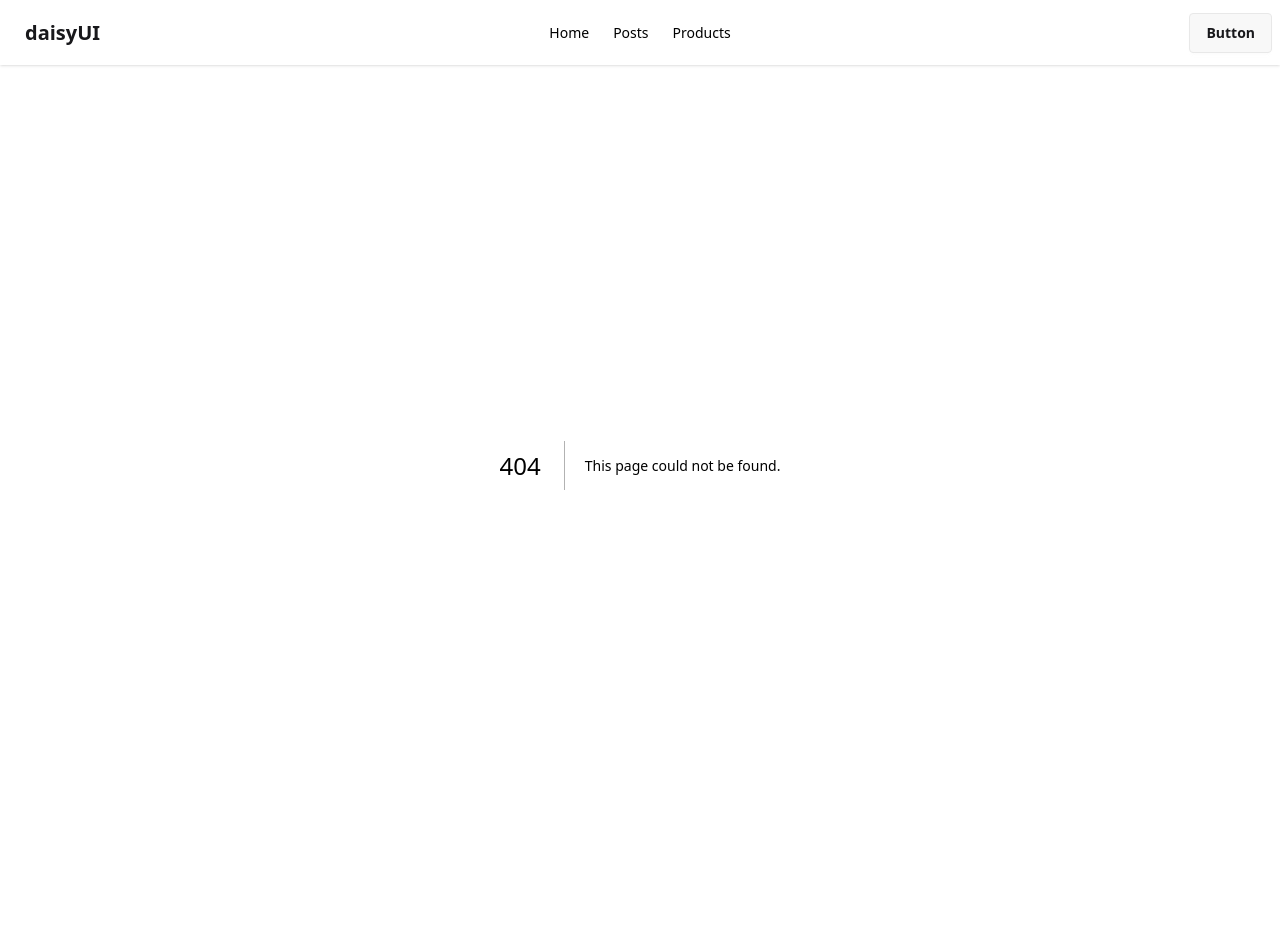
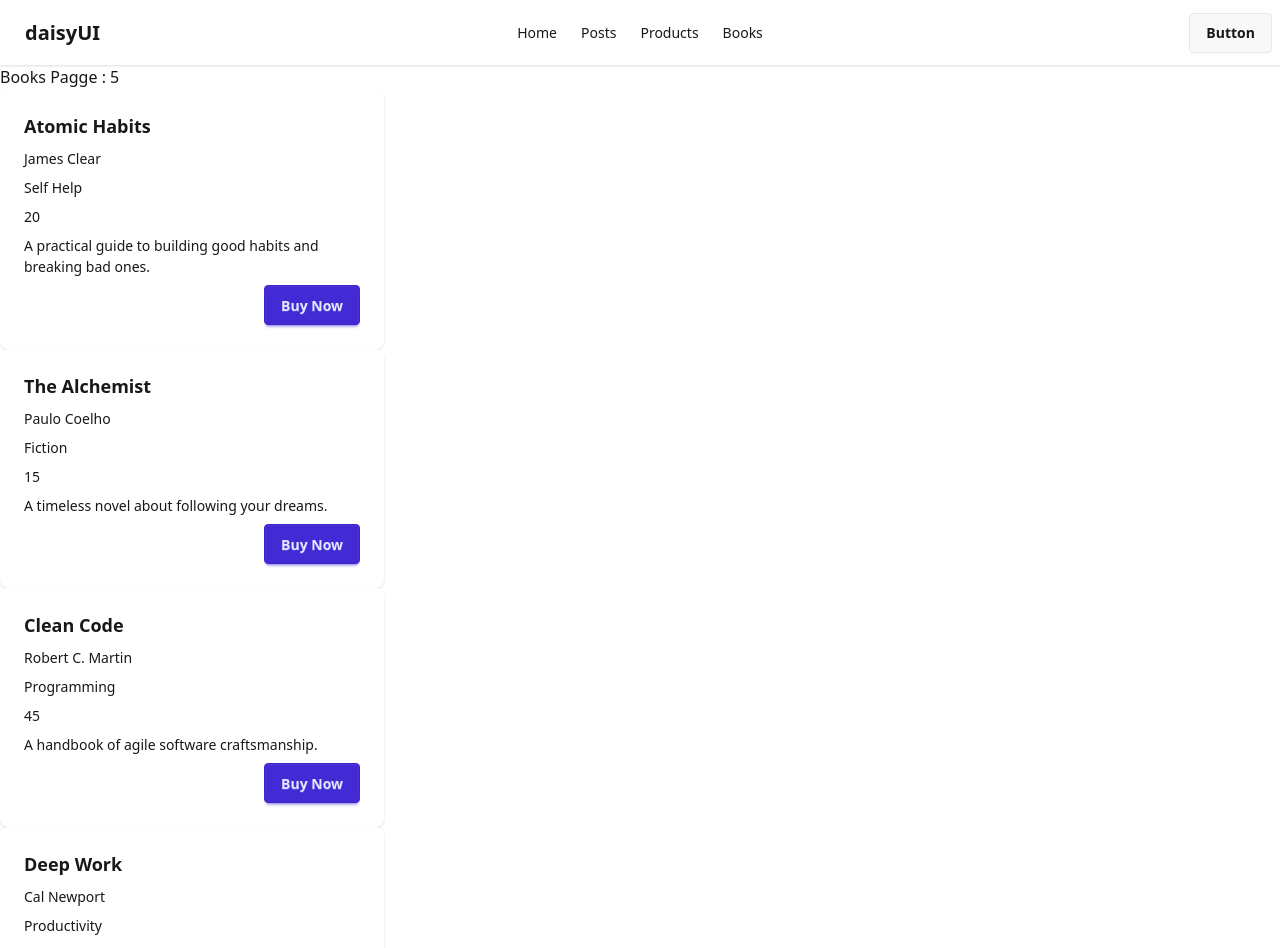
Before and after one commit to jk-jumur/nextjs-data-fetch, a Next.js app: page /books in a window 1280 px wide. Before the commit this address had no page. Shown: the top 948 px of the page. Before the commit the page ends 865 px from the top, so only its background shows below. Built offline with nearby package versions, Linux system fonts and the light colour scheme; data requests are answered from the project's data file.

Commit message:
recape isr with revalidate and ssg vs isr

```diff
--- a/db.json
+++ b/db.json
@@ -55,5 +55,63 @@
       "image": "https://picsum.photos/300/200?random=5",
       "description": "Compact and powerful ultrabook for professionals."
     }
+  ],
+
+  "books": [
+    {
+      "id": 1,
+      "title": "Atomic Habits",
+      "author": "James Clear",
+      "category": "Self Help",
+      "price": 20,
+      "rating": 4.9,
+      "stock": 50,
+      "image": "https://picsum.photos/300/400?random=11",
+      "description": "A practical guide to building good habits and breaking bad ones."
+    },
+    {
+      "id": 2,
+      "title": "The Alchemist",
+      "author": "Paulo Coelho",
+      "category": "Fiction",
+      "price": 15,
+      "rating": 4.8,
+      "stock": 35,
+      "image": "https://picsum.photos/300/400?random=12",
+      "description": "A timeless novel about following your dreams."
+    },
+    {
+      "id": 3,
+      "title": "Clean Code",
+      "author": "Robert C. Martin",
+      "category": "Programming",
+      "price": 45,
+      "rating": 4.9,
+      "stock": 20,
+      "image": "https://picsum.photos/300/400?random=13",
+      "description": "A handbook of agile software craftsmanship."
+    },
+    {
+      "id": 4,
+      "title": "Deep Work",
+      "author": "Cal Newport",
+      "category": "Productivity",
+      "price": 22,
+      "rating": 4.7,
+      "stock": 28,
+      "image": "https://picsum.photos/300/400?random=14",
+      "description": "Rules for focused success in a distracted world."
+    },
+    {
+      "id": 5,
+      "title": "The Pragmatic Programmer",
+      "author": "Andrew Hunt & David Thomas",
+      "category": "Programming",
+      "price": 50,
+      "rating": 4.9,
+      "stock": 15,
+      "image": "https://picsum.photos/300/400?random=15",
+      "description": "Classic programming practices every developer should know."
+    }
   ]
 }
--- /dev/null
+++ b/src/app/books/page.jsx
@@ -0,0 +1,31 @@
+import BookCard from "@/components/BookCard";
+
+/**
+ *
+ * cache: no-store=> it will fatche the data and every request , and it will not cache the data ssr.
+ * cache: force-cache=> it will cache the  cache the data and it will not fetch the data on every  request. SSG
+ * revalidate: 20/ it will cache the data and it will fetch the data after 20 seconds.ISR
+ * */
+
+const BooksPage = async() => {
+
+
+    const res = await fetch('http://localhost:5000/books',
+        {next: {revalidate: 20}}
+    );
+    const books = await res.json();
+    console.log(books);
+    return (
+        <div>
+            <h1> Books Pagge : {books.length}</h1>
+
+            <div>
+                 {
+                    books.map(book => <BookCard key={book.id} book={book}/>)
+                 }
+            </div>
+        </div>
+    );
+};
+
+export default BooksPage;
--- /dev/null
+++ b/src/components/BookCard.jsx
@@ -0,0 +1,32 @@
+// import Image from "next/image";
+
+
+
+const BookCard = ({ book }) => {
+    const {title, author, category, price,description} = book;
+    return (
+       <div className="card bg-base-100 w-96 shadow-sm">
+  {/* <figure>
+    <Image
+      src={image}
+      alt="Shoes"
+      width={200}
+      height={200}/>
+  </figure> */}
+  <div className="card-body">
+    <h2 className="card-title">{title}</h2>
+    <p>{author}</p>
+    <p>{category}</p>
+    <p>{price}</p>
+    <p>{description}</p>
+
+
+    <div className="card-actions justify-end">
+      <button className="btn btn-primary">Buy Now</button>
+    </div>
+  </div>
+</div>
+    );
+};
+
+export default BookCard;
--- a/src/components/Navbar.jsx
+++ b/src/components/Navbar.jsx
@@ -7,6 +7,7 @@ const Navbar = () => {
         <li><Link href="/">Home</Link></li>
         <li><Link href="/posts">Posts</Link></li>
         <li><Link href="/products">Products</Link></li>
+        <li><Link href="/books">Books</Link></li>
 
   </>
     return (
```
